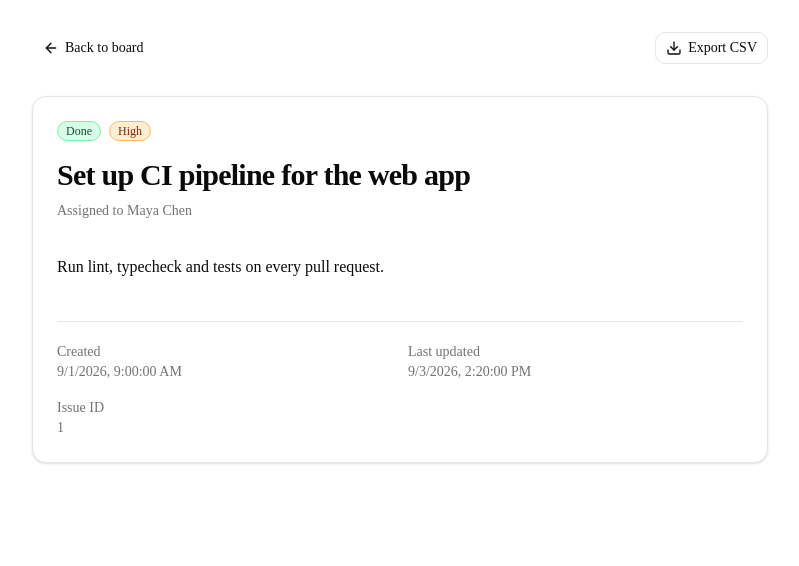
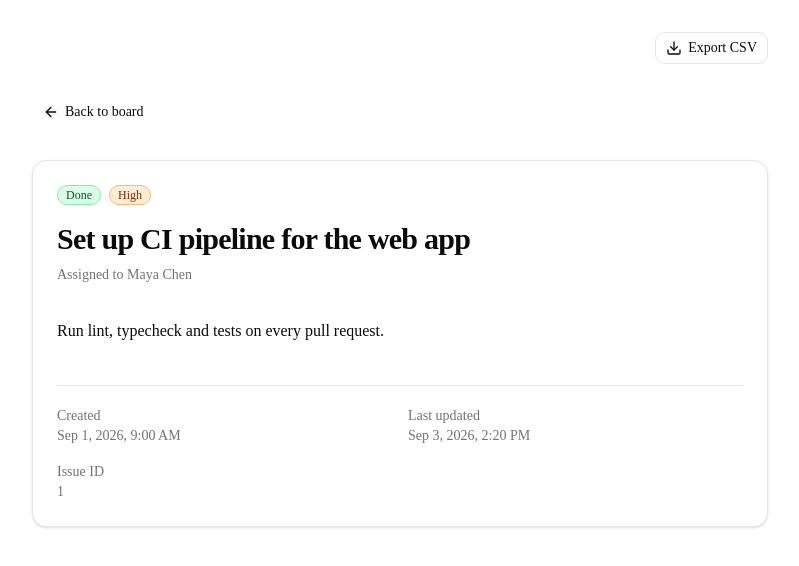
Before and after one commit to git4roman/Apollo, a Next.js app: page /issues/1 in a window 1280 px wide. Shown: the top 566 px of the page, without its empty margins (240-1039 px from the left). Built offline with nearby package versions, Linux system fonts and the light colour scheme; what @apollo/client-integration-nextjs would draw is missing.

Commit message:
feat: refactor issue page to use IssueDetail component for improved readability; remove unused imports and back button

```diff
--- a/src/app/issues/[id]/page.tsx
+++ b/src/app/issues/[id]/page.tsx
@@ -1,10 +1,8 @@
 import type { Metadata } from "next";
-import Link from "next/link";
 import { notFound } from "next/navigation";
-import { ArrowLeft, Download } from "lucide-react";
+import { Download } from "lucide-react";
+import { IssueDetail } from "@/components/issues/IssueDetail";
 import { Button } from "@/components/ui/button";
-import { PriorityBadge } from "@/components/PriorityBadge";
-import { StatusBadge } from "@/components/StatusBadge";
 import { getIssueById } from "@/server/data";
 
 interface IssuePageProps {
@@ -33,52 +31,14 @@ export default async function IssuePage({ params }: IssuePageProps) {
 
   return (
     <main className="mx-auto w-full max-w-3xl px-4 py-8">
-      <div className="mb-8 flex items-center justify-between gap-4">
-        <Button asChild variant="ghost">
-          <Link href="/">
-            <ArrowLeft /> Back to board
-          </Link>
-        </Button>
+      <div className="mb-8 flex justify-end">
         <Button asChild variant="outline">
           <a href="/api/export">
             <Download /> Export CSV
           </a>
         </Button>
       </div>
-
-      <article className="bg-card rounded-xl border p-6 shadow-sm">
-        <div className="mb-4 flex flex-wrap items-center gap-2">
-          <StatusBadge status={issue.status} />
-          <PriorityBadge priority={issue.priority} />
-        </div>
-        <h1 className="text-3xl font-semibold tracking-tight">{issue.title}</h1>
-        <p className="text-muted-foreground mt-2 text-sm">
-          Assigned to {issue.assignee ?? "Unassigned"}
-        </p>
-
-        {issue.description ? (
-          <p className="mt-8 leading-7 whitespace-pre-wrap">
-            {issue.description}
-          </p>
-        ) : (
-          <p className="text-muted-foreground mt-8 italic">No description.</p>
-        )}
-
-        <dl className="text-muted-foreground mt-10 grid gap-4 border-t pt-5 text-sm sm:grid-cols-2">
-          <div>
-            <dt className="font-medium">Created</dt>
-            <dd>{new Date(issue.createdAt).toLocaleString()}</dd>
-          </div>
-          <div>
-            <dt className="font-medium">Last updated</dt>
-            <dd>{new Date(issue.updatedAt).toLocaleString()}</dd>
-          </div>
-          <div>
-            <dt className="font-medium">Issue ID</dt>
-            <dd>{issue.id}</dd>
-          </div>
-        </dl>
-      </article>
+      <IssueDetail issue={issue} />
     </main>
   );
 }
--- /dev/null
+++ b/src/components/issues/IssueDetail.tsx
@@ -0,0 +1,59 @@
+import Link from "next/link";
+import { ArrowLeft } from "lucide-react";
+import { PriorityBadge } from "@/components/PriorityBadge";
+import { StatusBadge } from "@/components/StatusBadge";
+import { Button } from "@/components/ui/button";
+import type { Issue } from "@/server/types";
+
+const dateFormatter = new Intl.DateTimeFormat("en-US", {
+  dateStyle: "medium",
+  timeStyle: "short",
+});
+
+export function IssueDetail({ issue }: { issue: Issue }) {
+  return (
+    <>
+      <div className="mb-8">
+        <Button asChild variant="ghost">
+          <Link href="/">
+            <ArrowLeft /> Back to board
+          </Link>
+        </Button>
+      </div>
+
+      <article className="bg-card rounded-xl border p-6 shadow-sm">
+        <div className="mb-4 flex flex-wrap items-center gap-2">
+          <StatusBadge status={issue.status} />
+          <PriorityBadge priority={issue.priority} />
+        </div>
+        <h1 className="text-3xl font-semibold tracking-tight">{issue.title}</h1>
+        <p className="text-muted-foreground mt-2 text-sm">
+          Assigned to {issue.assignee ?? "Unassigned"}
+        </p>
+
+        {issue.description ? (
+          <p className="mt-8 leading-7 whitespace-pre-wrap">
+            {issue.description}
+          </p>
+        ) : (
+          <p className="text-muted-foreground mt-8 italic">No description.</p>
+        )}
+
+        <dl className="text-muted-foreground mt-10 grid gap-4 border-t pt-5 text-sm sm:grid-cols-2">
+          <div>
+            <dt className="font-medium">Created</dt>
+            <dd>{dateFormatter.format(new Date(issue.createdAt))}</dd>
+          </div>
+          <div>
+            <dt className="font-medium">Last updated</dt>
+            <dd>{dateFormatter.format(new Date(issue.updatedAt))}</dd>
+          </div>
+          <div>
+            <dt className="font-medium">Issue ID</dt>
+            <dd>{issue.id}</dd>
+          </div>
+        </dl>
+      </article>
+    </>
+  );
+}
```
